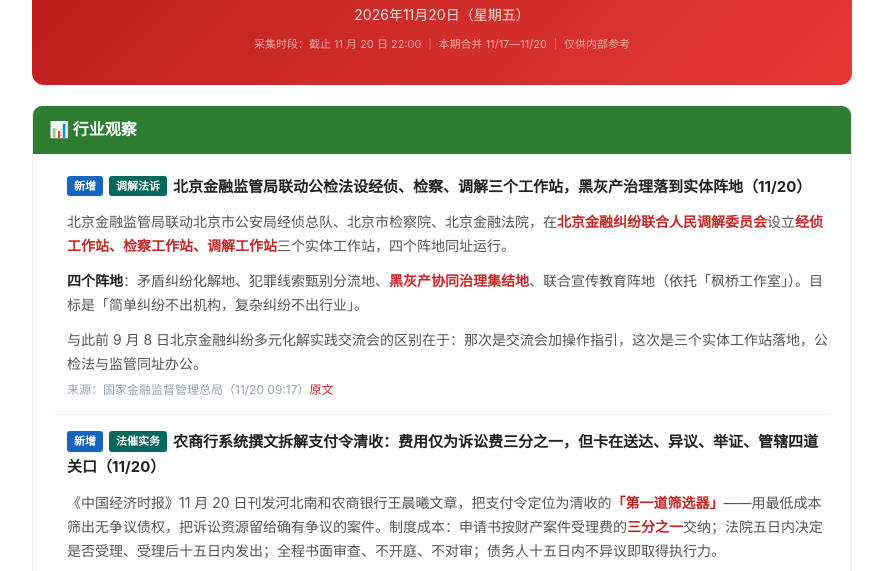
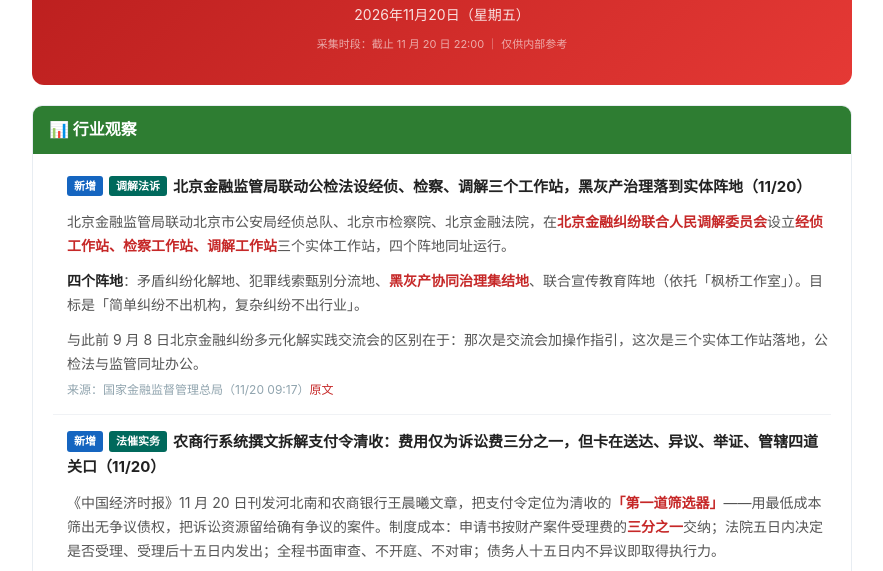
Before and after one commit to shirleyxue07/saochu-daily, a plain HTML site: page 2026-11-20.html in a window 1280 px wide. Shown: the part 161-732 px from the top of the page, without its empty margins (198-1081 px from the left). Drawn offline with Linux system fonts and the light colour scheme.

```diff
--- a/2026-11-20.html
+++ b/2026-11-20.html
@@ -51,7 +51,7 @@ body{font-family:-apple-system,BlinkMacSystemFont,"PingFang SC","Microsoft YaHei
   <div class="shield">🛡️</div>
   <h1>扫黑除恶专项舆情日报</h1>
   <div class="date">2026年11月20日（星期五）</div>
-  <div class="meta">采集时段：截止 11 月 20 日 22:00 ｜ 本期合并 11/17—11/20 ｜ 仅供内部参考</div>
+  <div class="meta">采集时段：截止 11 月 20 日 22:00 ｜ 仅供内部参考</div>
 </div>
 
 <div class="section">
```
